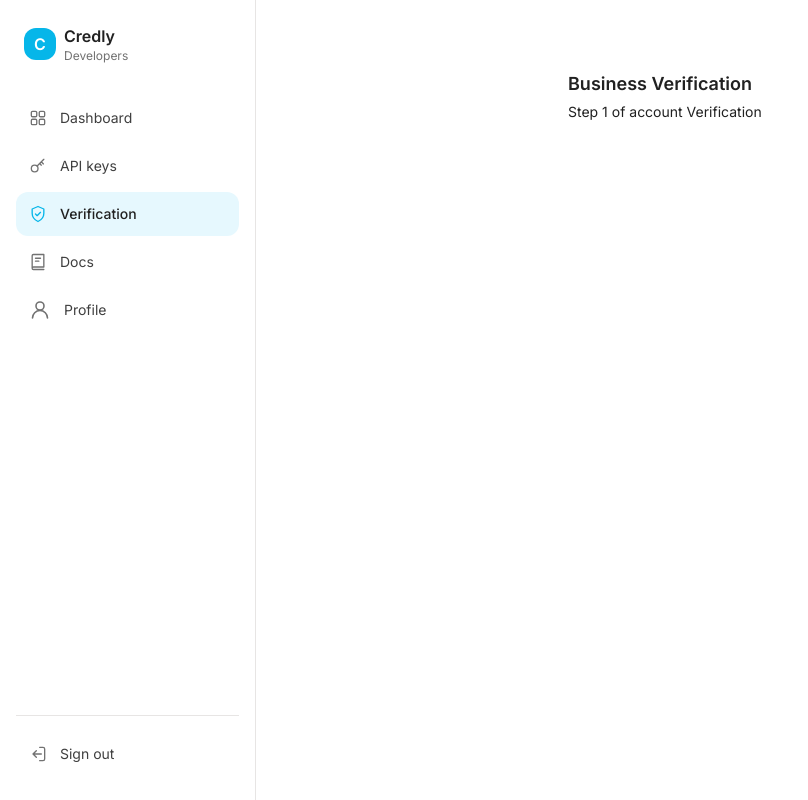
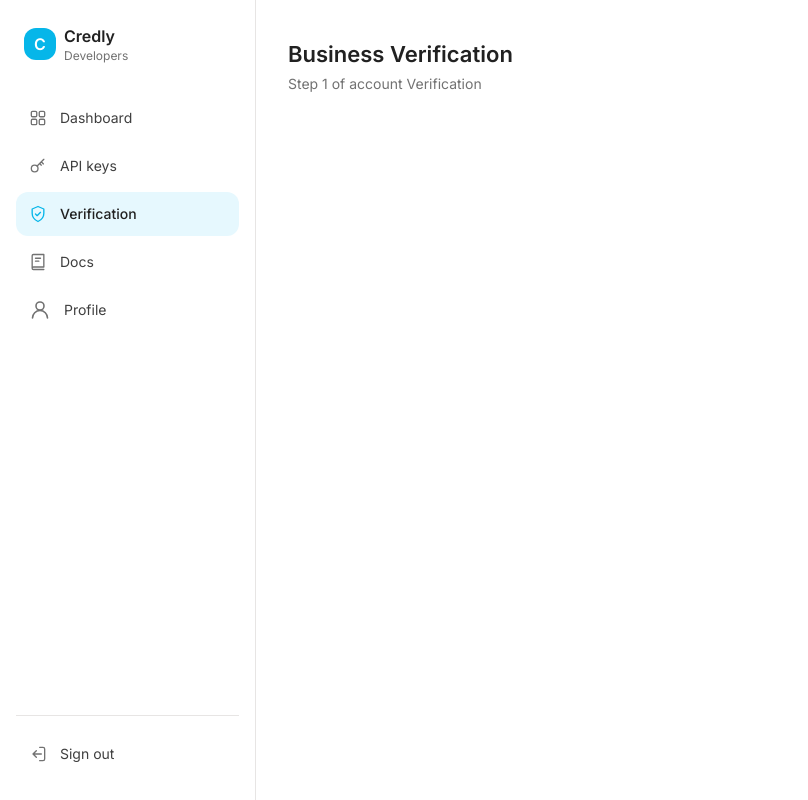
Before and after one commit to trybenode/hackathon-, a Next.js app in the folder frontend/: page /developer/verify in a window 1280 px wide. Shown: the whole page, without its empty margins (0-808 px from the left). Built offline with nearby package versions, Linux system fonts and the light colour scheme; no server answers.

Commit message:
feat: show verification status on its own page in the developer layout

```diff
--- a/frontend/src/app/developer/verify/DeveloperVerification.tsx
+++ b/frontend/src/app/developer/verify/DeveloperVerification.tsx
@@ -1,9 +1,10 @@
 "use client";
 
 import { useRouter } from "next/navigation";
-import { useEffect, useState, type FormEvent } from "react";
+import { useState, type FormEvent } from "react";
 import { ChoiceList } from "@/components/developer/ChoiceList";
 import { DocumentUpload } from "@/components/developer/DocumentUpload";
+import { PageHeader } from "@/components/developer/PageHeader";
 import { StepNotice } from "@/components/developer/StepNotice";
 import { useDeveloper } from "@/components/developer/DeveloperContext";
 import { Button, Input, Modal, Select, Switch } from "@/components/ui";
@@ -27,7 +28,7 @@ function message(cause: unknown, fallback: string) {
  */
 export function DeveloperVerification() {
   const router = useRouter();
-  const { data, error: loadError } = useDeveloper();
+  const { data, error: loadError, reload } = useDeveloper();
   const [chosenStep, setStep] = useState<1 | 2 | null>(null);
   const [busy, setBusy] = useState(false);
   const [error, setError] = useState<string | null>(null);
@@ -40,16 +41,12 @@ export function DeveloperVerification() {
   const [cacDocument, setCacDocument] = useState<File | null>(null);
   const [confirmed, setConfirmed] = useState(false);
 
+  // Under review or approved: nothing to submit, so the page shows the status.
   const settled = data?.kyb_status === "under_review" || data?.kyb_status === "approved";
   // A first try with step 1 saved picks up at step 2; after a rejection both
   // steps are redone.
   const step = chosenStep ?? (!data || settled ? null : data.identity_submitted && data.kyb_status === "not_started" ? 2 : 1);
   const fullName = typedName ?? data?.full_name ?? "";
-
-  // Under review or approved: nothing to submit.
-  useEffect(() => {
-    if (settled) router.replace("/developer");
-  }, [settled, router]);
 
   async function submitIdentity(event: FormEvent<HTMLFormElement>) {
     event.preventDefault();
@@ -88,6 +85,7 @@ export function DeveloperVerification() {
         },
         cacDocument,
       );
+      reload();
       router.push("/developer");
     } catch (cause) {
       setError(message(cause, "Could not submit your business details. Try again."));
@@ -98,11 +96,33 @@ export function DeveloperVerification() {
   const failure = error ?? loadError;
 
   return (
-    <main className="mx-auto flex w-full max-w-md flex-col px-6 pt-8 pb-10">
-      <div className="flex flex-col gap-1 pb-6">
-        <h1 className="text-body-lg font-semibold text-grey-900">Business Verification</h1>
-        <p className="text-body-sm text-grey-900">Step {step ?? 1} of account Verification</p>
-      </div>
+    <div className="flex max-w-2xl flex-col">
+      <PageHeader
+        title="Business Verification"
+        description={settled ? "Your identity (KYC) and business (KYB)" : `Step ${step ?? 1} of account Verification`}
+      />
+
+      {settled && data && (
+        <section className="flex flex-col rounded-xl border border-stroke">
+          <div className="flex items-center justify-between gap-3 border-b border-stroke px-5 py-4">
+            <span className="text-body-md font-medium text-grey-900">{data.business_name}</span>
+            <span
+              className={
+                data.kyb_status === "approved"
+                  ? "rounded-pill bg-success-light px-3 py-0.5 text-xs text-grey-900"
+                  : "rounded-pill bg-warning-light px-3 py-0.5 text-xs text-grey-900"
+              }
+            >
+              {data.kyb_status === "approved" ? "Verified" : "Under review"}
+            </span>
+          </div>
+          <p className="px-5 py-4 text-body-sm text-grey-600">
+            {data.kyb_status === "approved"
+              ? `Verified as ${data.full_name}. API access is unlocked; create credentials from API keys.`
+              : "We've received your identity and business documents. API access unlocks once an operator approves them."}
+          </p>
+        </section>
+      )}
 
       {step === 1 && (
         <form onSubmit={submitIdentity} className="flex flex-col gap-6">
@@ -199,6 +219,6 @@ export function DeveloperVerification() {
           We&rsquo;re securely checking your details. This should only take a moment
         </p>
       </Modal>
-    </main>
+    </div>
   );
 }
```
